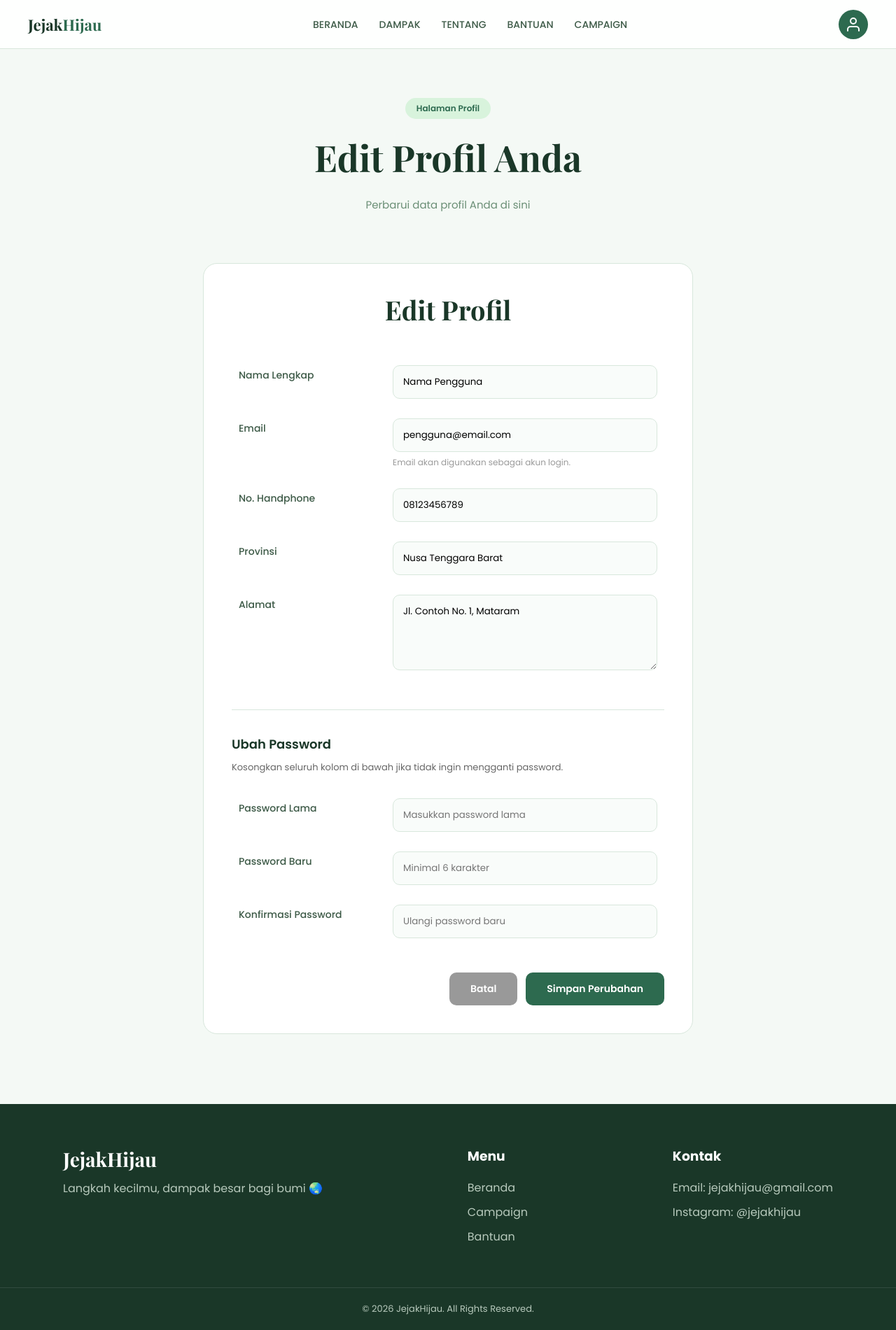
After one commit to indarrputri15/JejakHijau, a PHP site: page /edit-profil.html in a window 1280 px wide. The commit adds this page. Shown: the whole page at 70% size. Run offline with PHP 8.4, Linux system fonts and the light colour scheme.

Commit message:
Menambahkan halaman edit profil dan perbaikan UI

```diff
--- a/admin-login.html
+++ b/admin-login.html
@@ -60,8 +60,7 @@
       <form method="POST" action="admin-login.php">
         <div class="input-group">
           <label>Email Admin</label>
-          <input type="email" name="email"
-                 placeholder="Masukkan email admin" required>
+          <input type="email" name="email" placeholder="Masukkan email admin" required>
         </div>
         <div class="input-group">
           <label>Password</label>
--- /dev/null
+++ b/edit-profil.html
@@ -0,0 +1,176 @@
+<!DOCTYPE html>
+<html lang="id">
+<head>
+  <meta charset="UTF-8">
+  <meta name="viewport" content="width=device-width, initial-scale=1.0">
+  <title>Edit Profil | JejakHijau</title>
+
+  <!-- FONT -->
+  <link rel="preconnect" href="https://fonts.googleapis.com">
+  <link href="https://fonts.googleapis.com/css2?family=Poppins:wght@300;400;500;600;700&display=swap" rel="stylesheet">
+  <link href="https://fonts.googleapis.com/css2?family=Playfair+Display:wght@700&display=swap" rel="stylesheet">
+
+  <!-- CSS -->
+  <link rel="stylesheet" href="style.css">
+
+  <!-- ICON -->
+  <script src="https://unpkg.com/feather-icons"></script>
+</head>
+
+<body>
+
+<!-- NAVBAR -->
+<nav class="navbar">
+  <a href="index.html" class="navbar-logo">Jejak<span>Hijau</span></a>
+  <ul class="ul-navbar">
+    <li><a href="index.html#beranda">BERANDA</a></li>
+    <li><a href="index.html#dampak">DAMPAK</a></li>
+    <li><a href="index.html#tentang">TENTANG</a></li>
+    <li><a href="bantuan.html">BANTUAN</a></li>
+    <li><a href="campaigns.html">CAMPAIGN</a></li>
+  </ul>
+  <div class="navbar-extra">
+    <div class="profile-menu" id="profile-menu">
+      <button class="profile-btn" id="profile-btn">
+        <i data-feather="user"></i>
+      </button>
+      <div class="dropdown-profile" id="dropdown-profile">
+        <a href="profil.html">Profil Saya</a>
+        <a href="edit-profil.html">Edit Profil</a>
+        <a href="#">Logout</a>
+      </div>
+    </div>
+  </div>
+</nav>
+<!-- NAVBAR END -->
+
+
+<!-- HEADER -->
+<section class="header-bantuan">
+  <span>Halaman Profil</span>
+  <h1>Edit Profil Anda</h1>
+  <p>Perbarui data profil Anda di sini</p>
+</section>
+<!-- HEADER END -->
+
+
+<!-- PROFILE CONTENT -->
+<section class="form-section">
+  <div class="form-container form-container--md">
+
+    <div class="msg-error" id="profile-error" style="display:none;">
+      Pesan error dari server.
+    </div>
+
+    <div class="msg-success" id="profile-success" style="display:none;">
+      Profil berhasil diperbarui!
+    </div>
+
+    <!-- ============ EDIT MODE ============ -->
+    <!-- Menampilkan form edit profil -->
+    <h2>Edit Profil</h2>
+
+    <form method="POST" action="edit-profil.php" id="form-profile">
+      <!-- DATA PROFIL -->
+      <table class="form-table">
+
+        <tr>
+          <td>Nama Lengkap</td>
+          <td><input type="text" name="nama_lengkap" value="Nama Pengguna" required></td>
+        </tr>
+
+        <tr>
+          <td>Email</td>
+          <td>
+            <input type="email" name="email" value="pengguna@email.com" required>
+            <small class="input-hint-sm">Email akan digunakan sebagai akun login.</small>
+          </td>
+        </tr>
+
+        <tr>
+          <td>No. Handphone</td>
+          <td>
+            <input type="tel" name="no_hp" value="08123456789" required>
+          </td>
+        </tr>
+
+        <tr>
+          <td>Provinsi</td>
+          <td>
+            <input type="text" name="provinsi" value="Nusa Tenggara Barat" required>
+          </td>
+        </tr>
+
+        <tr>
+          <td>Alamat</td>
+          <td>
+            <textarea name="alamat" rows="4" required>Jl. Contoh No. 1, Mataram</textarea>
+          </td>
+        </tr>
+
+      </table>
+
+      <!-- UBAH PASSWORD -->
+      <div class="password-section">
+        <h3>Ubah Password</h3>
+        <p class="input-hint-sm">Kosongkan seluruh kolom di bawah jika tidak ingin mengganti password.</p>
+
+        <table class="form-table">
+          <tr>
+            <td>Password Lama</td>
+            <td><input type="password" name="password_lama" placeholder="Masukkan password lama" minlength="6"></td>
+          </tr>
+          <tr>
+            <td>Password Baru</td>
+            <td><input type="password" name="password_baru" placeholder="Minimal 6 karakter" minlength="6"></td>
+          </tr>
+          <tr>
+            <td>Konfirmasi Password</td>
+            <td><input type="password" name="konfirmasi_password" placeholder="Ulangi password baru" minlength="6"></td>
+          </tr>
+        </table>
+
+      </div>
+
+      <div class="btn-area">
+        <a href="profil.html" class="btn-kirim btn-kirim--secondary"> Batal</a>
+        <button type="submit" class="btn-kirim">Simpan Perubahan</button>
+      </div>
+    </form>
+
+  </div>
+</section>
+<!-- PROFILE CONTENT END -->
+
+
+<!-- FOOTER -->
+<footer class="footer">
+  <div class="footer-container">
+    <div class="footer-logo">
+      <h2>JejakHijau</h2>
+      <p>Langkah kecilmu, dampak besar bagi bumi 🌏</p>
+    </div>
+    <div class="footer-menu">
+      <h3>Menu</h3>
+      <a href="index.html">Beranda</a>
+      <a href="campaigns.html">Campaign</a>
+      <a href="bantuan.html">Bantuan</a>
+    </div>
+    <div class="footer-contact">
+      <h3>Kontak</h3>
+      <p>Email: jejakhijau@gmail.com</p>
+      <p>Instagram: @jejakhijau</p>
+    </div>
+  </div>
+  <div class="footer-bottom">
+    <p>© 2026 JejakHijau. All Rights Reserved.</p>
+  </div>
+</footer>
+<!-- FOOTER END -->
+
+
+<script src="main.js"></script>
+<script src="validation.js"></script>
+
+</body>
+</html>
--- a/style.css
+++ b/style.css
@@ -1560,6 +1560,26 @@ input, select, textarea, button {
   text-align: center;
 }
 
+.password-section {
+  margin-top: 35px;
+  padding-top: 35px;
+  border-top: 1px solid #d8e7dc;
+}
+
+.password-section h3 {
+  font-size: 18px;
+  font-weight: 600;
+  color: #1a3728;
+  margin-bottom: 10px;
+  font-family: 'Poppins', sans-serif;
+}
+
+.password-section p {
+  font-size: 13px;
+  color: #666;
+  margin-bottom: 20px;
+  line-height: 1.5;
+}
 
 /* ============================================================
    16. HALAMAN: admin-login.php
```
Also changed, not shown: admin-dahsboard.html (+9 -16 lines), login.html (+2 -5 lines), profil.html (added, +141 -0 lines).
